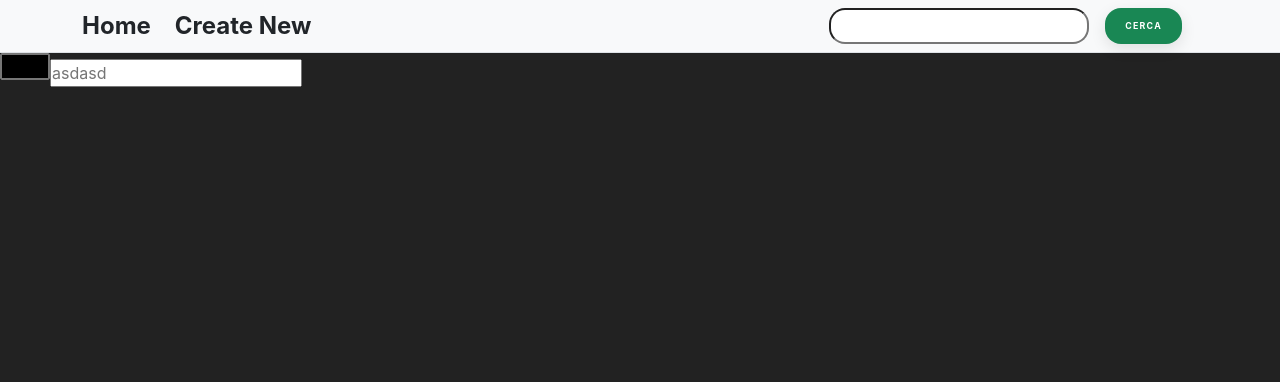
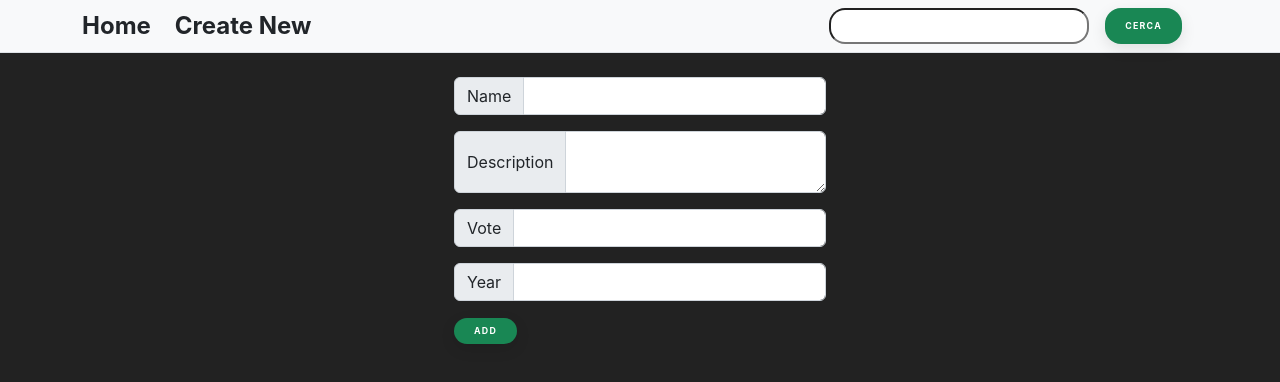
Before and after one commit to gdemartino93/laravel-movies-api, a Vue app in the folder vueFrontend/: page /movies/create in a window 1280 px wide. Shown: the top 382 px of the page. Built offline with nearby package versions, Linux system fonts and the light colour scheme.

Commit message:
create form

```diff
--- a/vueFrontend/src/views/movies/MovieCreate.vue
+++ b/vueFrontend/src/views/movies/MovieCreate.vue
@@ -1,8 +1,25 @@
 <template>
-    <div>
-        <form action="">
-            <input type="color" name="" id="">
-            <input type="text" placeholder="asdasd">
+    <div class="container">
+        <form action="" class="col-12 col-md-8 col-lg-4 mx-auto py-4">
+            <div class="input-group mb-3">
+                <span class="input-group-text" id="inputGroup-sizing-default">Name</span>
+                <input type="text" class="form-control">
+            </div>
+            <div class="input-group mb-3">
+                <span class="input-group-text" id="inputGroup-sizing-default">Description</span>
+                <textarea  type="text-area" class="form-control" />
+            </div>
+            <div class="input-group mb-3">
+                <span class="input-group-text" id="inputGroup-sizing-default">Vote</span>
+                <input type="number" class="form-control" min="0" max="5">
+            </div>
+            <div class="input-group mb-3">
+                <span class="input-group-text" id="inputGroup-sizing-default">Year</span>
+                <input type="number" class="form-control">
+            </div>
+            <button class="btn btn-success">Add </button>
+
+
         </form>
     </div>
 </template>
```
